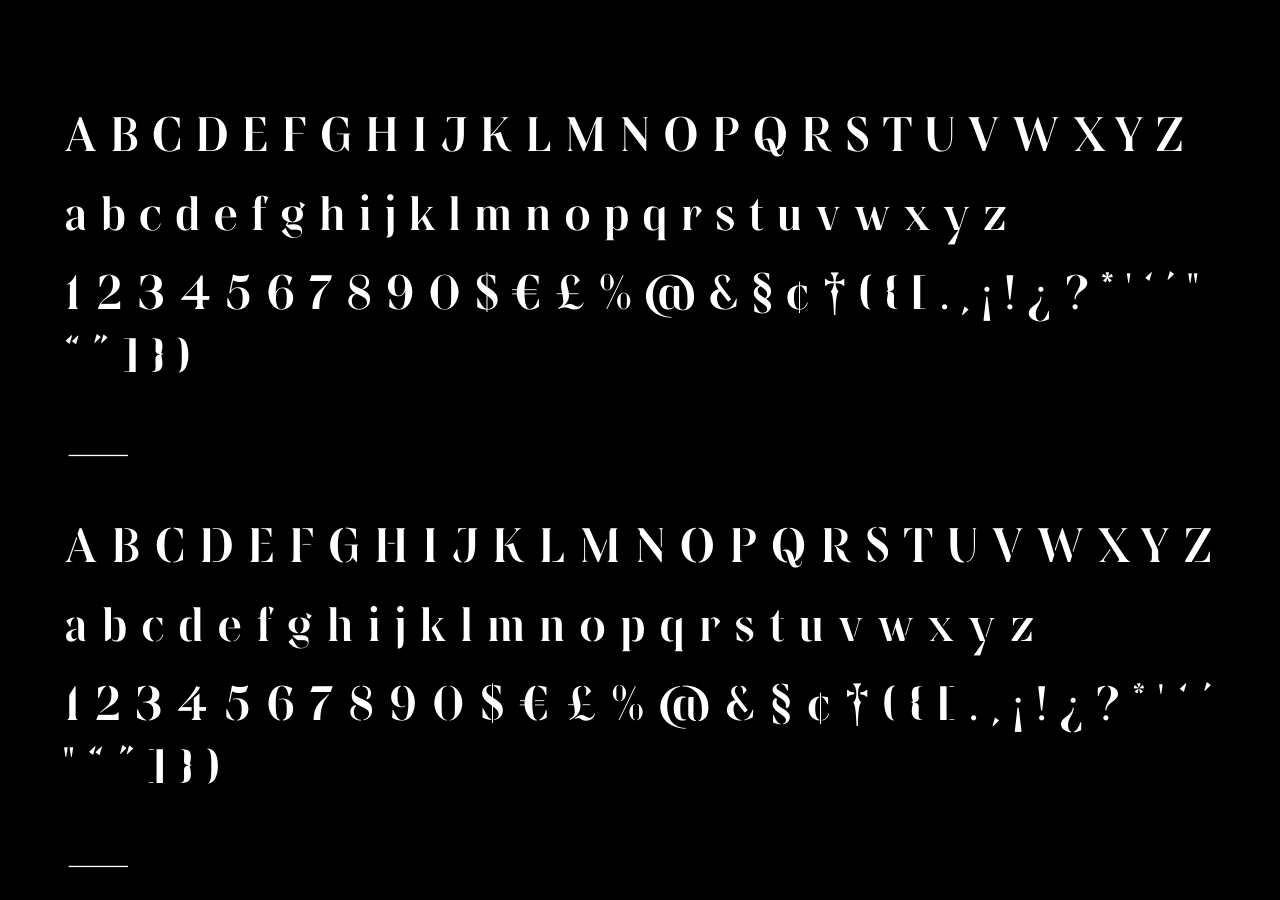
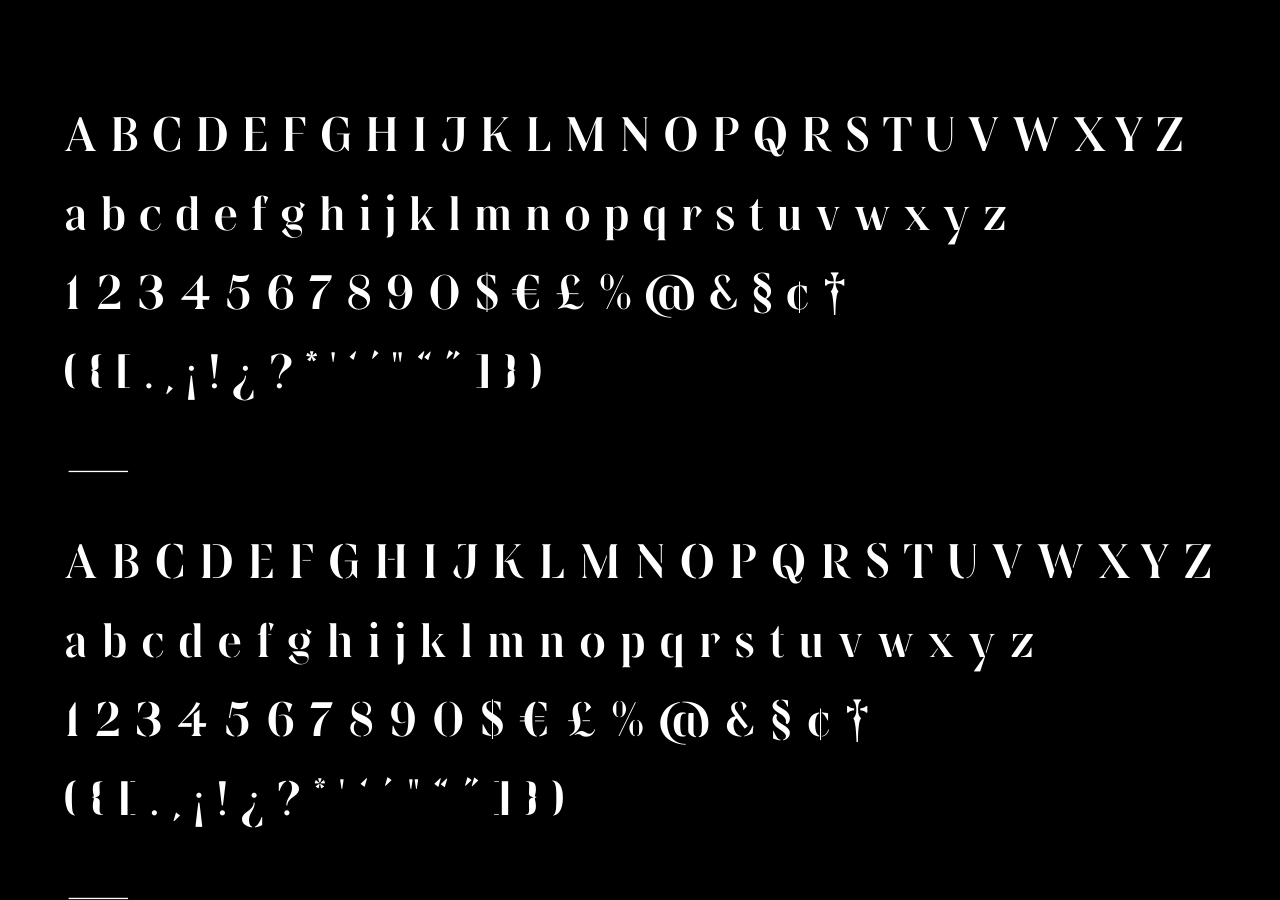
Before and after one commit to rnmp/jeans-dope-site, a Jekyll site: the page built from _projects/linsingen.md, in a window 1280 px wide and 900 px high, scrolled down 3368 px. Built offline with Jekyll 4.4.1, drawn with Linux system fonts in a browser that asks for light colours; some web fonts are replaced; some of the changed text lies outside the part shown.

Commit message:
Updated Linsingen

```diff
--- a/_projects/linsingen.md
+++ b/_projects/linsingen.md
@@ -16,7 +16,9 @@ layout: project
   <div class="break"></div>
   <p>a b c d e f g h i j k l m n o p q r s t u v w x y z</p>
   <div class="break"></div>
-  <p>1 2 3 4 5 6 7 8 9 0 $ € £ % @ & § ¢ † ( { [ . , ¡ ! ¿ ? * ' ‘ ’ " “ ” ] } )</p>
+  <p>1 2 3 4 5 6 7 8 9 0 $ € £ % @ & § ¢ †</p>
+  <div class="break"></div>
+  <p>( { [ . , ¡ ! ¿ ? * ' ‘ ’ " “ ” ] } )</p>
 </div>
 
 <div class="font-grid" style="font-family: 'Linsingen Moderna'; font-size: 6vw; font-weight: 300;">
@@ -27,7 +29,9 @@ layout: project
   <div class="break"></div>
   <p>a b c d e f g h i j k l m n o p q r s t u v w x y z</p>
   <div class="break"></div>
-  <p>1 2 3 4 5 6 7 8 9 0 $ € £ % @ & § ¢ † ( { [ . , ¡ ! ¿ ? * ' ‘ ’ " “ ” ] } )</p>
+  <p>1 2 3 4 5 6 7 8 9 0 $ € £ % @ & § ¢ †</p>
+  <div class="break"></div>
+  <p>( { [ . , ¡ ! ¿ ? * ' ‘ ’ " “ ” ] } )</p>
 </div>
 
 <div class="font-grid" style="font-family: 'Linsingen Moderna'; font-size: 6vw; font-weight: 300;">
@@ -38,5 +42,7 @@ layout: project
   <div class="break"></div>
   <p>a b c d e f g h i j k l m n o p q r s t u v w x y z</p>
   <div class="break"></div>
-  <p>1 2 3 4 5 6 7 8 9 0 $ € £ % @ & § ¢ † ( { [ . , ¡ ! ¿ ? * ' ‘ ’ " “ ” ] } )</p>
+  <p>1 2 3 4 5 6 7 8 9 0 $ € £ % @ & § ¢ †</p>
+  <div class="break"></div>
+  <p>( { [ . , ¡ ! ¿ ? * ' ‘ ’ " “ ” ] } )</p>
 </div>
```
